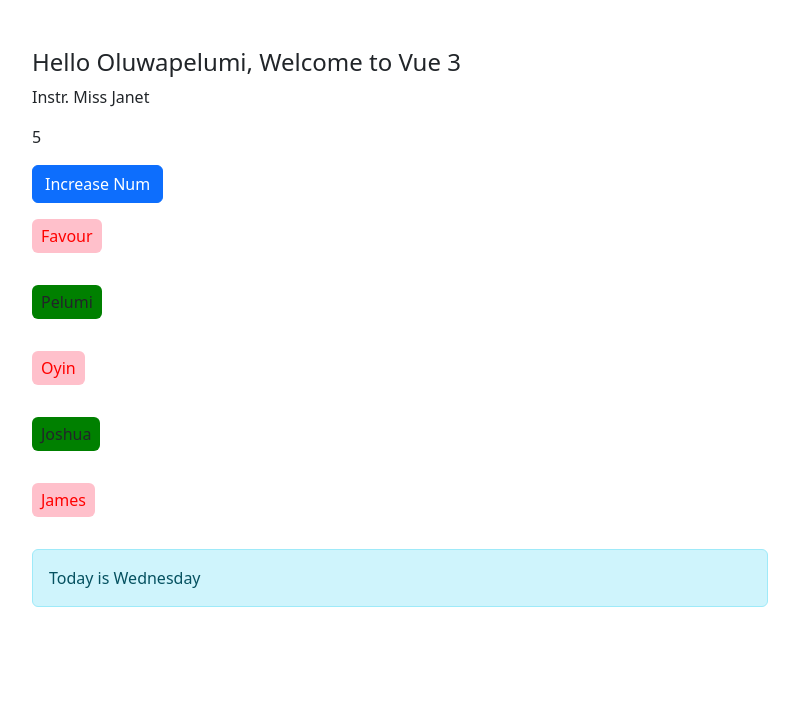
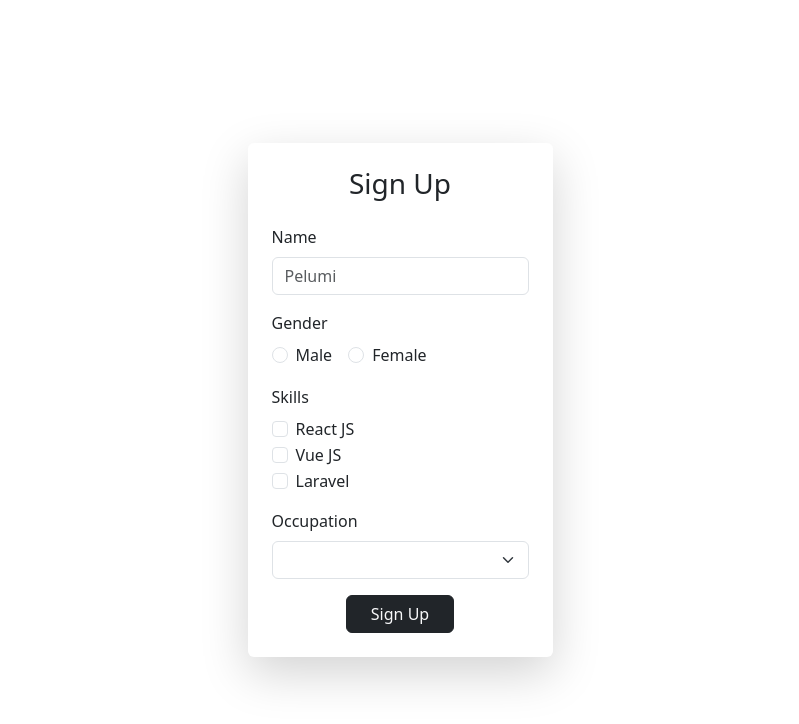
Before and after one commit to DevOluwapelumi/vuejs, a Vue app: page / in a window 1280 px wide. Shown: the top 724 px of the page, without its empty margins (240-1039 px from the left). Built offline with nearby package versions, Linux system fonts and the light colour scheme.

Commit message:
formComponent.vue commit

```diff
--- a/src/App.vue
+++ b/src/App.vue
@@ -1,9 +1,11 @@
 <script setup>
-import HelloWorld from './components/HelloWorld.vue'
+import HelloWorld from './components/HelloWorld.vue';
+import FormComponent from './components/FormComponent.vue';
 </script>
 
 <template>
- <HelloWorld/>
+ <!-- <HelloWorld/> -->
+ <FormComponent/>
 </template>
 
 <style scoped>
--- /dev/null
+++ b/src/components/FormComponent.vue
@@ -0,0 +1,83 @@
+<template>
+    <div class="d-flex justify-content-center align-items-center vh-100">
+        <div class="shadow-lg p-4 bg-white rounded">
+            <form class="col-12" @submit.prevent="signup">
+                <h3 class="text-center mb-4">Sign Up</h3>
+                <div class="mb-3">
+                    <label class="form-label">Name</label>
+                    <input class="form-control" placeholder="Pelumi" v-model="name">
+                </div>
+                <div class="mb-3">
+                    <label class="form-label">Gender</label><br>
+                    <div class="form-check form-check-inline">
+                        <input class="form-check-input" type="radio" value="Male" v-model="gender" id="male">
+                        <label class="form-check-label" for="male">Male</label>
+                    </div>
+                    <div class="form-check form-check-inline">
+                        <input class="form-check-input" type="radio" value="Female" v-model="gender" id="female">
+                        <label class="form-check-label" for="female">Female</label>
+                    </div>
+                </div>
+                <div class="mb-3">
+                    <label class="form-label">Skills</label><br>
+                    <div class="form-check">
+                        <input type="checkbox" class="form-check-input" value="React Js" v-model="skill" id="reactjs">
+                        <label class="form-check-label" for="reactjs">React JS</label>
+                    </div>
+                    <div class="form-check">
+                        <input type="checkbox" class="form-check-input" value="Vue Js" v-model="skill" id="vuejs">
+                        <label class="form-check-label" for="vuejs">Vue JS</label>
+                    </div>
+                    <div class="form-check">
+                        <input type="checkbox" class="form-check-input" value="Laravel" v-model="skill" id="laravel">
+                        <label class="form-check-label" for="laravel">Laravel</label>
+                    </div>
+                </div>
+                <div class="mb-3">
+                    <label class="form-label">Occupation</label>
+                    <select class="form-select" v-model="occupation">
+                        <option value="Student">Student</option>
+                        <option value="Trader">Trader</option>
+                        <option value="Civil Servant">Civil Servant</option>
+                        <option value="Unemployed">Unemployed</option>
+                    </select>
+                </div>
+                <div class="text-center">
+                    <button class="btn btn-md btn-dark text-light px-4">Sign Up</button>
+                </div>
+            </form>
+        </div>
+    </div>
+</template>
+
+<script setup>
+import { ref } from 'vue';
+
+const name = ref("");
+const gender = ref("");
+const skill = ref([]);
+const occupation = ref("");
+const users = ref([]);
+
+const signup = () => {
+    const userObject = {
+        name: name.value,
+        gender: gender.value,
+        skill: skill.value,
+        occupation: occupation.value
+    };
+    users.value.push(userObject);
+    console.log(users.value);
+    localStorage.setItem('user', JSON.stringify(users.value));
+};
+</script>
+
+<style scoped>
+.shadow-lg {
+    max-width: 500px;
+    border-radius: 10px;
+}
+.vh-100 {
+    height: 100vh;
+}
+</style>
```
